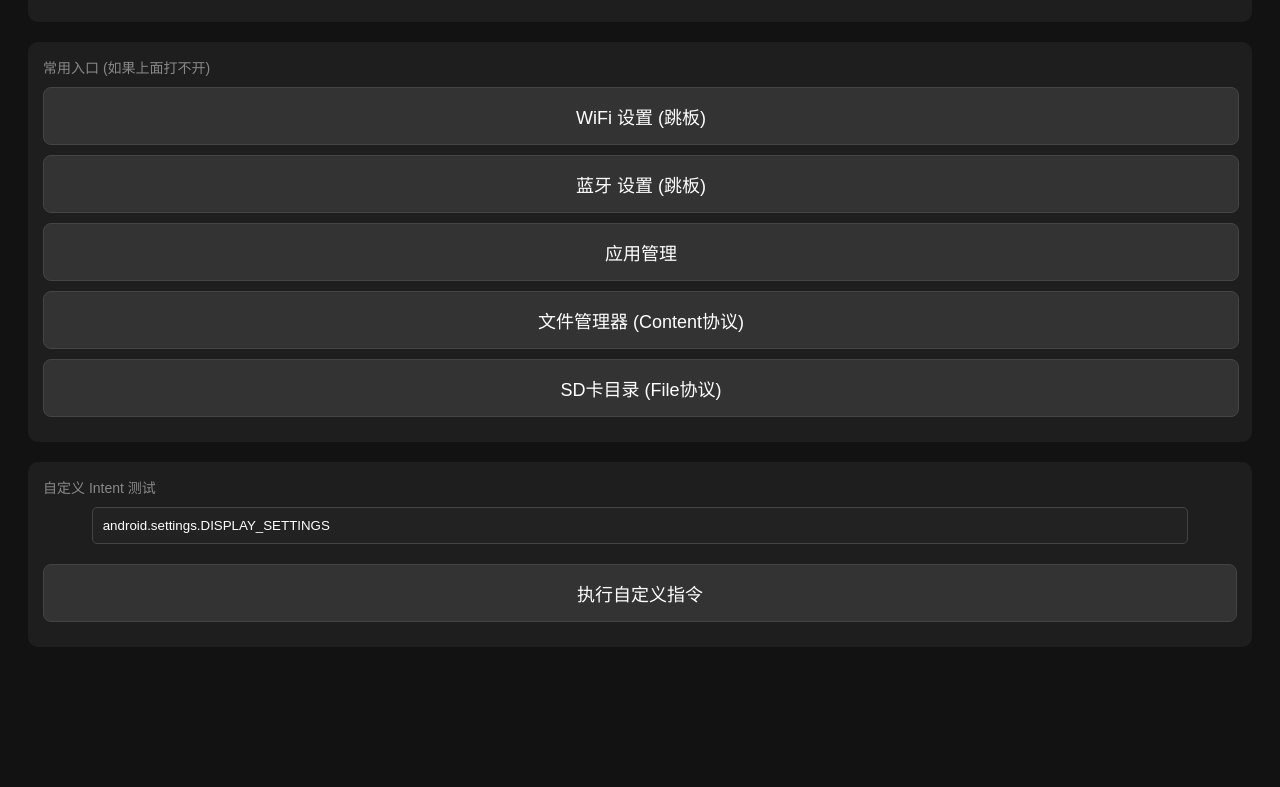
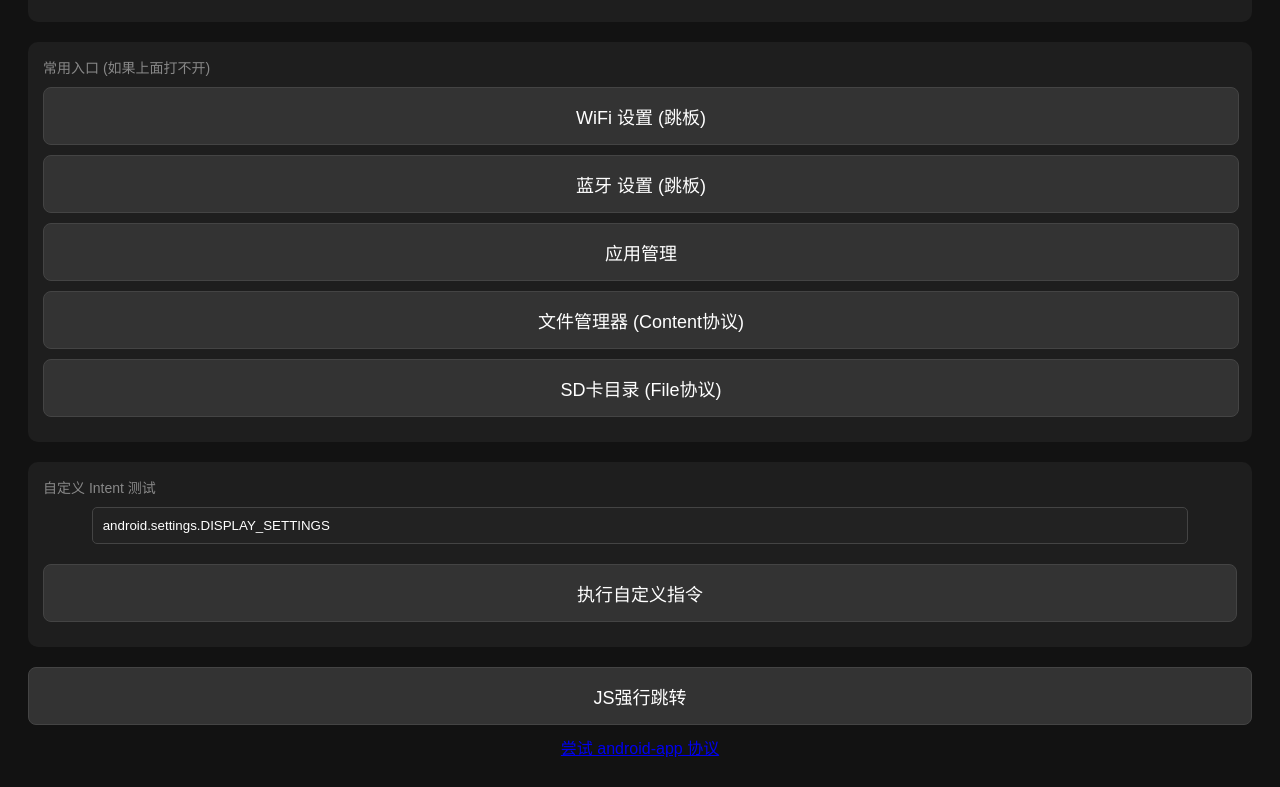
Before and after one commit to Liu-Nian-TUBS/temppages, a plain HTML site: page index.html in a window 1280 px wide. Shown: the part 338-1125 px from the top of the page. Before the commit the page ends 1033 px from the top, so only its background shows below. Drawn offline with Linux system fonts and the light colour scheme.

Commit message:
Update index.html

```diff
--- a/index.html
+++ b/index.html
@@ -90,5 +90,18 @@
         }
     </script>
 
+    <script>
+function tryOpenSettings() {
+    // 尝试用 window.open 强行弹窗
+    window.open("intent:#Intent;action=android.settings.SETTINGS;end");
+}
+</script>
+
+<button onclick="tryOpenSettings()">JS强行跳转</button>
+
+<!-- 另一种协议写法 -->
+<a href="android-app://com.android.settings">尝试 android-app 协议</a>
+
+
 </body>
 </html>
```
